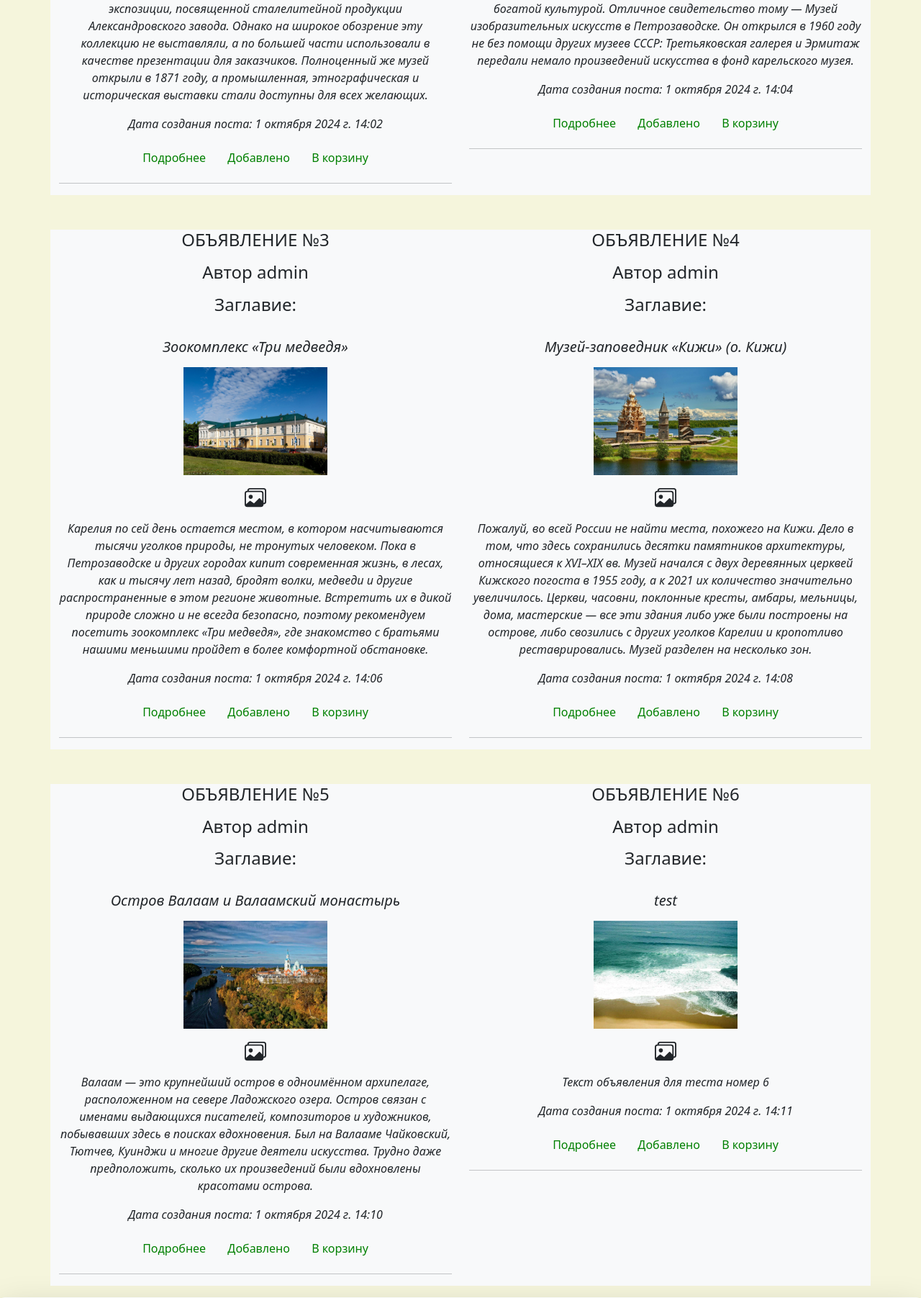
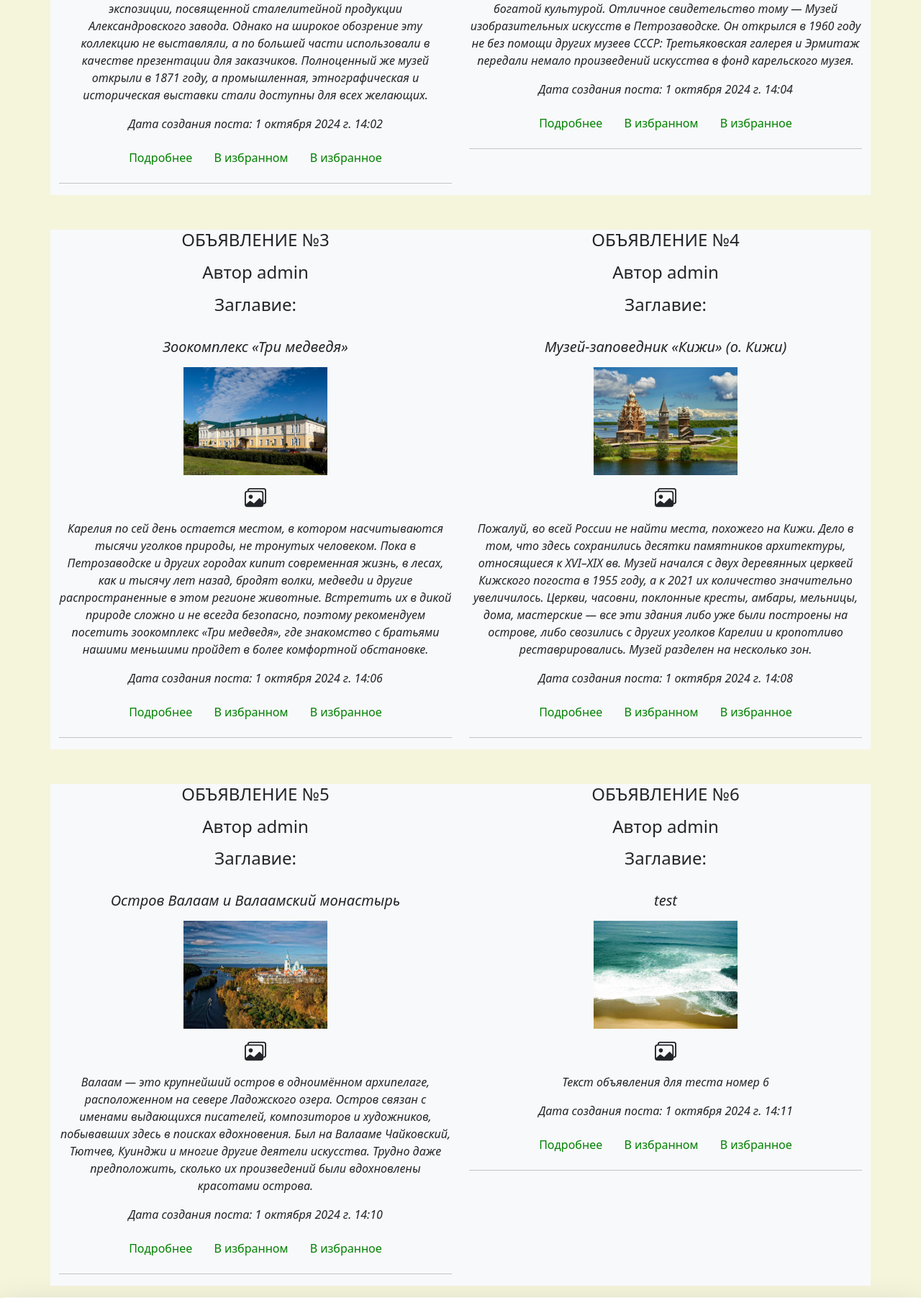
Before and after one commit to IceMan-001/Django-Billboard, a Django app: page / in a window 1280 px wide. Shown: the part 634-2437 px from the top of the page at 72% size. Run offline with Django 5.2, Linux system fonts and the light colour scheme; data comes from the database, SQL or seed files in the repository; both versions use the stored data as it was after the commit.

Commit message:
продолжена работа над избранным

```diff
--- a/my_billboard/board/templates/board/index.html
+++ b/my_billboard/board/templates/board/index.html
@@ -51,9 +51,9 @@
 
             <a href="{{post.url_adders}}" class="btn">Подробнее</a>
 
-            <a href="#" class="btn">Добавлено</a>
+            <a href="#" class="btn">В избранном</a>
 
-            <a href="#" class="btn">В корзину</a>
+            <a href="{% url 'board:favourites_to_add' post.slug %}" class="btn">В избранное</a>
 
 
             <hr>
--- a/my_billboard/favourites/templates/favourites/favourites_detail.html
+++ b/my_billboard/favourites/templates/favourites/favourites_detail.html
@@ -61,10 +61,9 @@
 {% block content %}
 
 <div>
-    <h2 class="how">Список объявлений</h2>
     <table>
         <caption></caption>
-        <colgroup></colgroup>
+        <colgroup><h3 class="how">Список объявлений</h3></colgroup>
         <thead>
         <tr>
             <th><h2>Автор</h2></th>
@@ -102,7 +101,6 @@
     </table>
 </div>
 <hr>
-<a href="{% url 'board:index'%}"><h2>На главную страницу</h2></a>
 
 <div style="width:80%; text-align:justify; margin:0 auto;">
     <div>Постов в избранном: {{ cart|length }}</div>
```
Also changed, not shown: my_billboard/favourites/views.py (+4 -3 lines), my_billboard/db.sqlite3.
